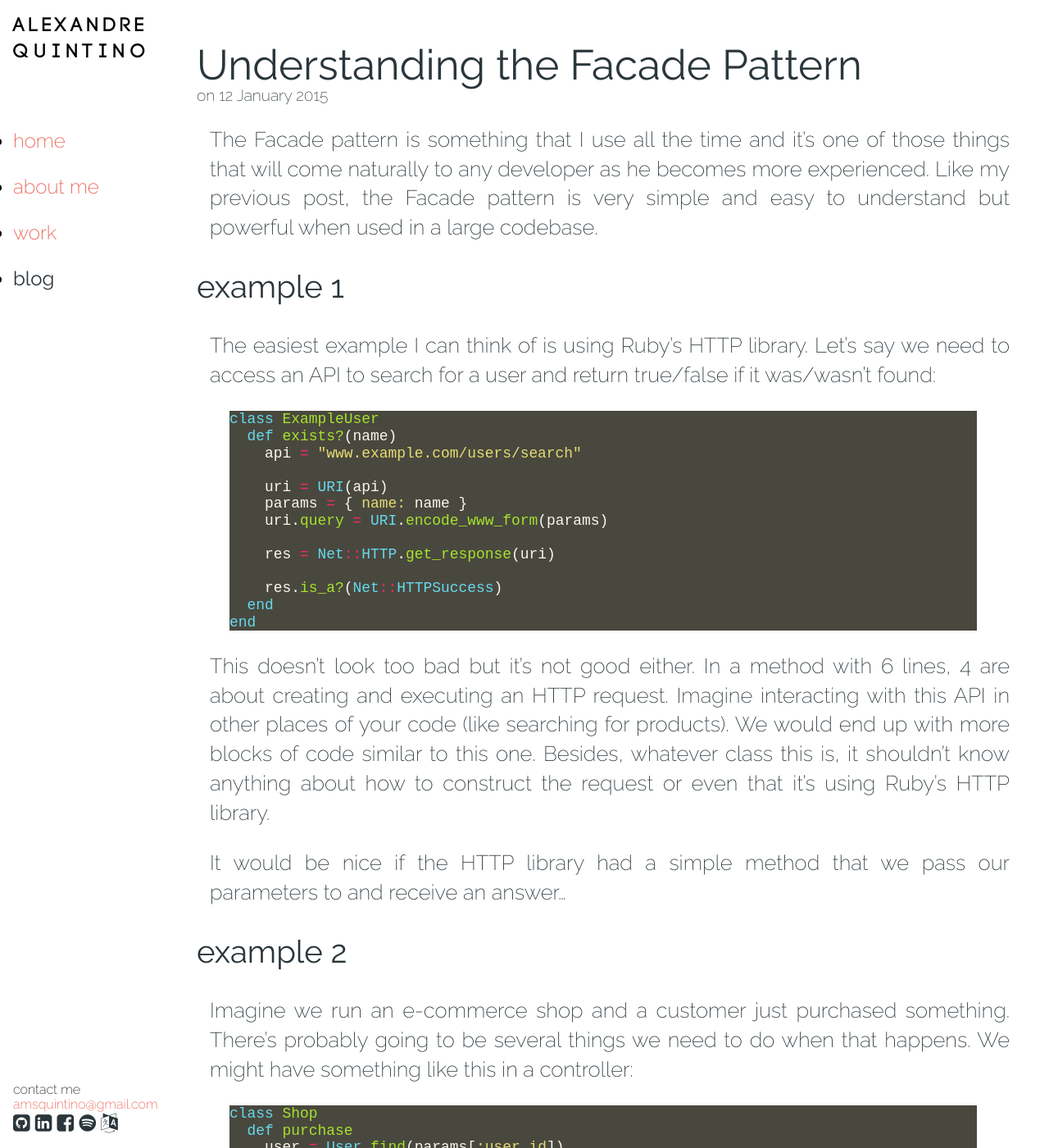
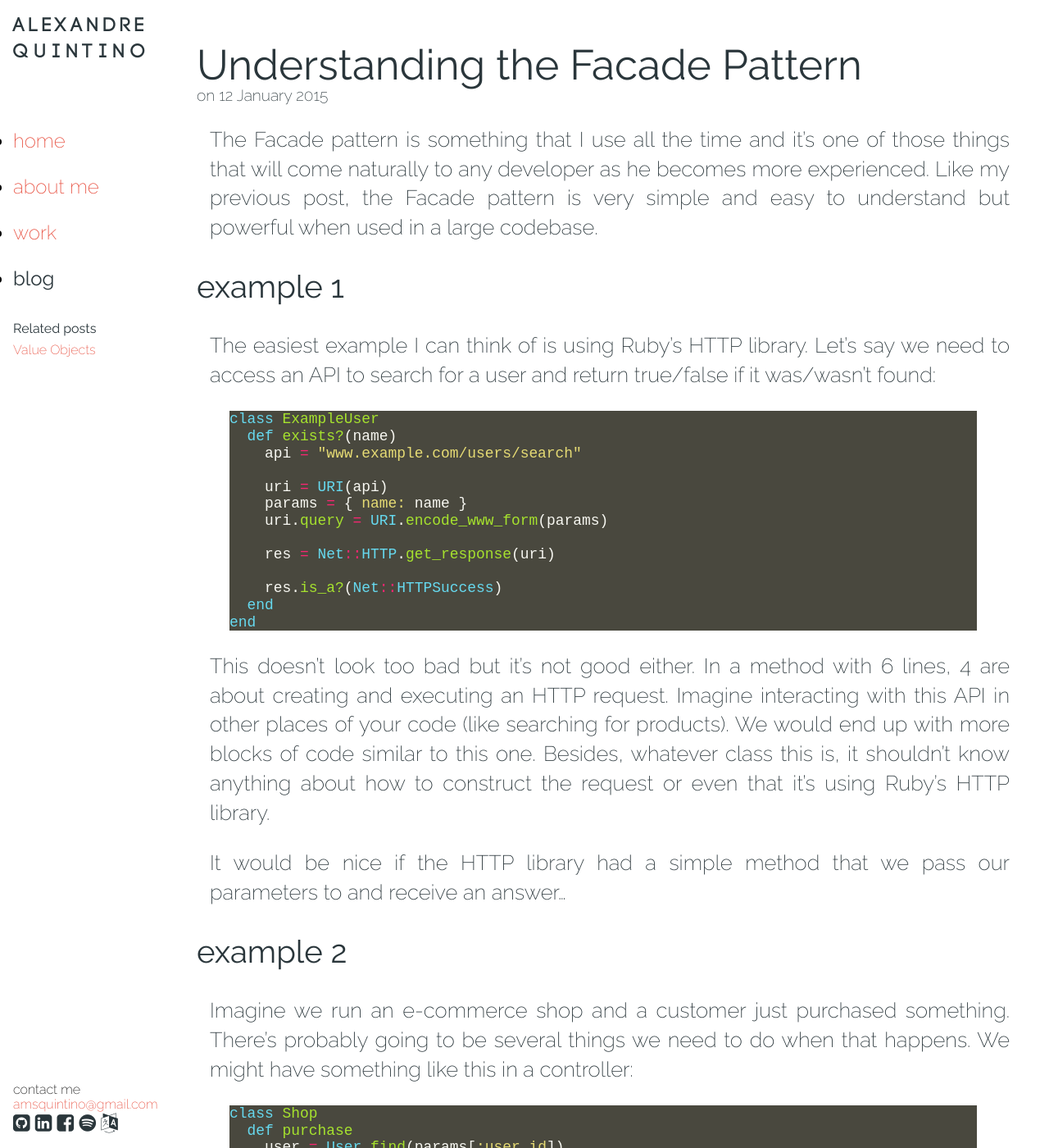
Before and after one commit to alexquintino/alexquintino.github.io, a Jekyll site: the page built from _posts/2015-01-12-understanding-the-facade-pattern.md, in a window 1280 px wide and 1400 px high. Shown: the whole window at 82% size. Built offline with Jekyll 4.4.1, drawn with Linux system fonts in a browser that asks for light colours; nearby versions of some CDN libraries.

Commit message:
Add related posts to the sidebar

```diff
--- a/_includes/header.html
+++ b/_includes/header.html
@@ -13,5 +13,18 @@
         <li><a href="/blog" {% if page.page == "blog" %}class="active" {%endif%}>blog</a></li>
       </ul>
     </nav>
+
+    {% if page.related_posts %}
+      <div class="related-posts">
+        <h4 class="header">Related posts</h4>
+        <ul>
+        {% for post in site.posts %}
+          {% if page.related_posts contains post.id %}
+            <li><a href="{{ post.url }}">{{ post.title }}</a></li>
+          {% endif %}
+        {% endfor %}
+        </ul>
+      </div>
+    {% endif %}
   </div>
 </header>
--- a/_layouts/post.html
+++ b/_layouts/post.html
@@ -10,7 +10,7 @@
     <main class="post">
       <article>
         <h1>{{ page.title }}</h1>
-        <div class="pubdate">on <time datetime="{{ page.date }}"> {{ page.date  | date_to_long_string }} </time></div>
+        <div class="pubdate">on <time datetime="{{ page.date }}"> {{ page.date | date_to_long_string }} </time></div>
         {{ content }}
       </article>
     </main>
--- a/_posts/2015-01-12-understanding-the-facade-pattern.md
+++ b/_posts/2015-01-12-understanding-the-facade-pattern.md
@@ -3,6 +3,7 @@ layout: post
 page: blog
 title: "Understanding the Facade Pattern"
 description: "an article explaining the Facade and Gateway patterns and their uses"
+related_posts: [ "/blog/value-objects"]
 ---
 
 The Facade pattern is something that I use all the time and it's one of those things that will come naturally to any developer as he becomes more experienced.
--- a/_sass/_header.scss
+++ b/_sass/_header.scss
@@ -8,6 +8,7 @@ header {
   top: 0;
 
   .logo {
+    color: $text-color;
     margin-bottom: 5rem;
     div {
       font-family: 'CODE', sans-serif;
@@ -53,4 +54,19 @@ header {
       }
     }
   }
+
+  .related-posts {
+    @media screen and (max-width: 48em) {
+      display: none;
+    }
+    .header {
+      color: $text-color;
+      margin: 0.5rem 0;
+    }
+    ul {
+      margin: 0;
+      padding: 0;
+      list-style-type: none;
+    }
+  }
 }
```
